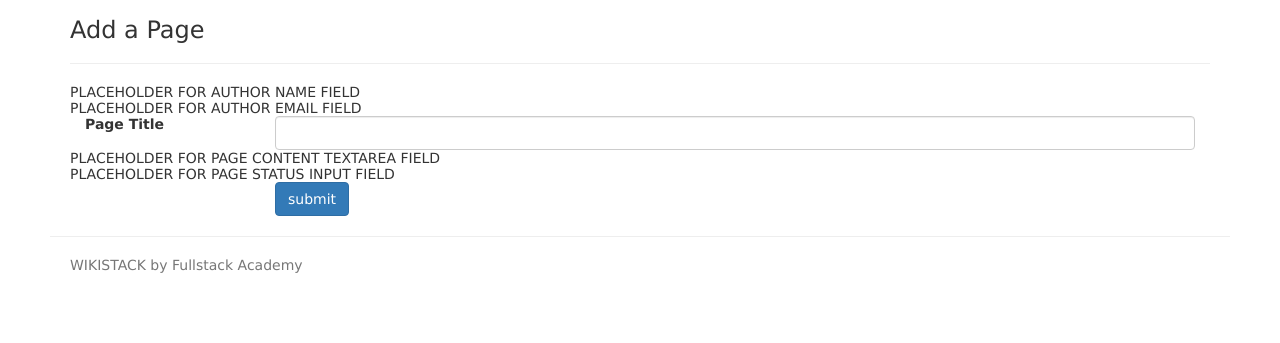
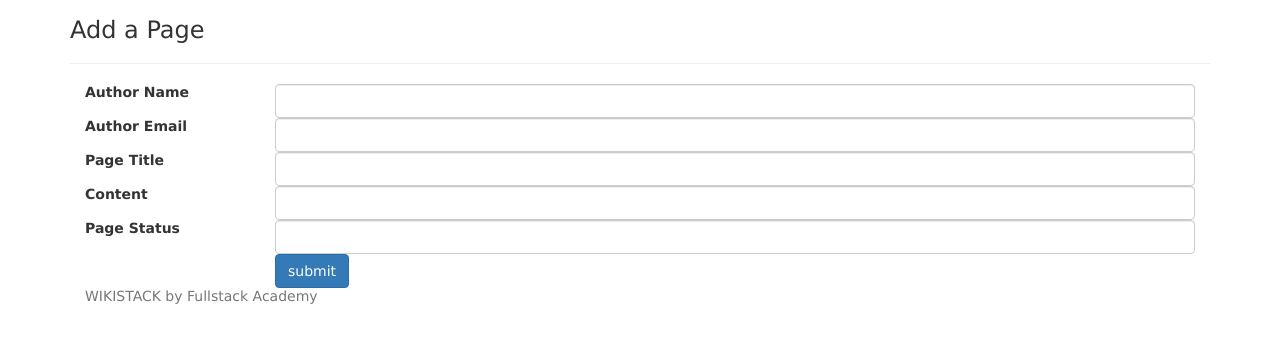
Before and after one commit to SteveAksamit/Wikistack, a website: page views/addpage.html in a window 1280 px wide. Shown: the part 53-396 px from the top of the page. Drawn offline with nearby package versions, Linux system fonts and the light colour scheme; files that its build step writes are made by us from their sources.

Commit message:
finished 4.5

```diff
--- a/routes/user.js
+++ b/routes/user.js
@@ -3,4 +3,4 @@ var router = express.Router();
 
 //need a route?
 
-modules.exports = router;
+module.exports = router;
--- a/views/addpage.html
+++ b/views/addpage.html
@@ -1,24 +1,43 @@
-{% extends "layout.html" %}
-
-{% block content %}
+{% extends "layout.html" %} {% block content %}
 <h3>Add a Page</h3>
 <hr>
 <form method="POST" action="/wiki/">
 
-    <div>PLACEHOLDER FOR AUTHOR NAME FIELD</div>
+  <div>
+    <label for="title" class="col-sm-2 control-label">Author Name</label>
+    <div class="col-sm-10">
+      <input name="authorName" type="text" class="form-control" />
+      <!-- author name -->
+    </div>
 
-    <div>PLACEHOLDER FOR AUTHOR EMAIL FIELD</div>
+    <div>
+      <label for="title" class="col-sm-2 control-label">Author Email</label>
+      <div class="col-sm-10">
+        <input name="authorEmail" type="text" class="form-control" />
+        <!-- author email -->
+      </div>
+
 
       <div class="form-group">
         <label for="title" class="col-sm-2 control-label">Page Title</label>
         <div class="col-sm-10">
-        <input name="title" type="text" class="form-control"/>
+          <input name="title" type="text" class="form-control" />
         </div>
       </div>
 
-    <div>PLACEHOLDER FOR PAGE CONTENT TEXTAREA FIELD</div>
+      <div>
+        <label for="title" class="col-sm-2 control-label">Content</label>
+        <div class="col-sm-10">
+          <input name="content" type="text" class="form-control" />
+          <!-- page content textarea field -->
+        </div>
 
-    <div>PLACEHOLDER FOR PAGE STATUS INPUT FIELD</div>
+        <div>
+          <label for="title" class="col-sm-2 control-label">Page Status</label>
+          <div class="col-sm-10">
+            <input name="pageStatus" type="text" class="form-control" />
+            <!-- page status input field -->
+          </div>
 
           <div class="col-sm-offset-2 col-sm-10">
             <button type="submit" class="btn btn-primary">submit</button>
```
Also changed, not shown: app.js (+7 -9 lines), models/index.js (+0 -11 lines), routes/index.js (+7 -0 lines), routes/wiki.js (+7 -4 lines). Lines whose indentation alone changed are shown as unchanged.
